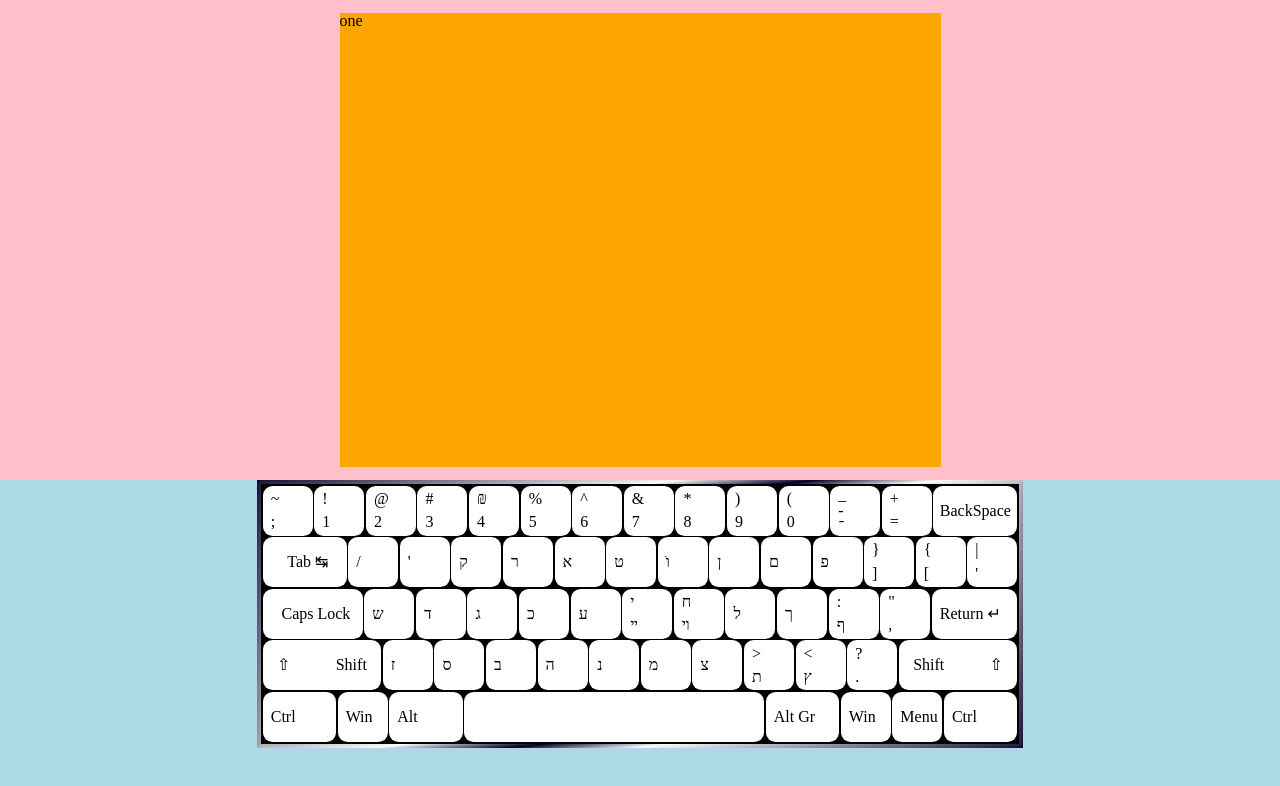
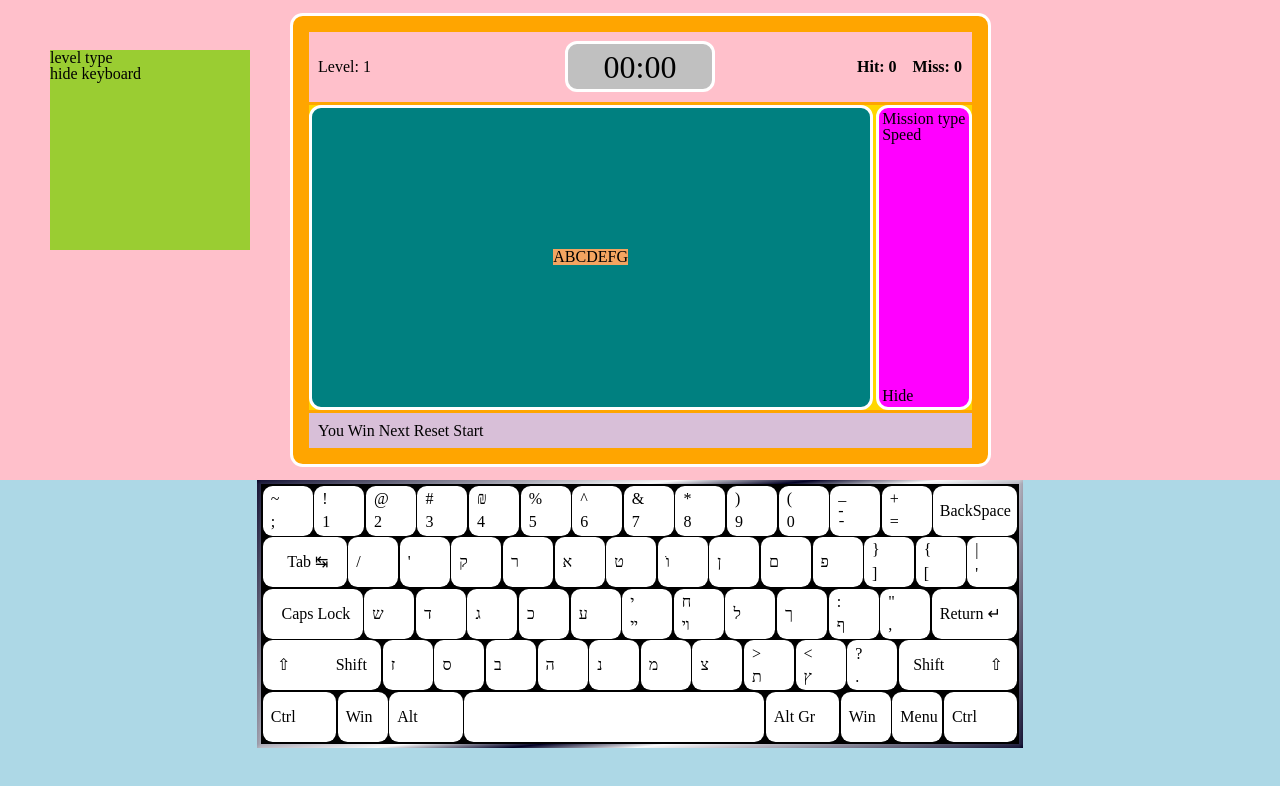
Before and after one commit to webdesignbytom/test-project, a plain HTML site: page index.html in a window 1280 px wide. Drawn offline with Linux system fonts and the light colour scheme.

Commit message:
good set up

```diff
--- a/index.css
+++ b/index.css
@@ -14,3 +14,22 @@ body {
   display: grid;
   grid-template-rows: 1.5fr 1fr;
 }
+
+.game__options {
+  background: yellowgreen;
+  width: 200px;
+  height: 200px;
+  position: fixed;
+  left: 50px;
+  top: 50px;
+}
+
+.timer__options {
+    background: yellowgreen;
+    width: 200px;
+    height: 200px;
+
+    position: fixed;
+    right: 50px;
+    top: 50px;
+  }
--- a/index.html
+++ b/index.html
@@ -13,13 +13,50 @@
       crossorigin="anonymous"
     ></script>
   </head>
+
   <body>
-    <section class="screen__container" id="screen__container">
-      <div class="game__container" id="game__container">one</div>
+    <section class="game__options" id="game__options">
+      <p>level type</p>
+      <p>hide keyboard</p>
     </section>
 
+    <main class="screen__container" id="screen__container">
+      <div class="game__container" id="game__container">
+        <div class="game__info__container" id="game__info__container">
+          <div class="level__container" id="level__container">
+            Level: <span id="level__int">1</span>
+          </div>
+
+          <section class="timer__container" id="timer__container">
+            <p>00:00</p>
+          </section>
+          <div class="accuracy__container">
+            <!-- innner html = hits + {data}  -->
+            <h4>Hit: <span id="hit__container">0</span></h4>
+            <h4>Miss: <span id="miss__container">0</span></h4>
+          </div>
+        </div>
+
+        <div class="middle__container" id="middle__container">
+
+          <div class="game__display" id="game__display">
+            <article class="game__letters" id="game__letters">ABCDEFG</article>
+          </div>
+
+          <div class="controls__container" id="controls__container">
+            <div class="levelType__container" id="levelType__container">Mission type</div>
+            <div class="speed__container" id="speed__container">Speed</div>
+            <div class="hide__keyboard__container" id="hide__keyboard__container">Hide</div>
+          </div>
+        </div>
+
+        <div class="buttons__container" id="buttons__container">
+          You Win Next Reset Start
+        </div>
+      </div>
+    </main>
+
     <section class="keyboard__container" id="keyboard__container">
-
       <div class="keyboard__wrapp" id="keyboard__wrapp">
         <div class="row" id="row__one"></div>
 
--- a/keyboard.css
+++ b/keyboard.css
@@ -11,13 +11,23 @@
 
 .keyboard__wrapp {
   background-color: black;
-  border-image: linear-gradient(137deg, rgba(2,0,36,1) 0%, rgba(250,250,251,1) 40%, rgba(2,0,36,1) 52%, rgba(250,250,251,1) 63%, rgba(2,0,36,1) 100%) 30;
+  border-image: linear-gradient(
+      137deg,
+      rgba(2, 0, 36, 1) 0%,
+      rgba(250, 250, 251, 1) 40%,
+      rgba(2, 0, 36, 1) 52%,
+      rgba(250, 250, 251, 1) 63%,
+      rgba(2, 0, 36, 1) 100%
+    )
+    30;
   border-width: 4px;
-  border-style: solid;  max-width: 781px;
+  border-style: solid;
+
+  max-width: 781px;
   height: fit-content;
 
   display: grid;
-  padding: .1rem;
+  padding: 0.1rem;
   gap: 0.1rem;
 
   overflow: hidden;
@@ -62,7 +72,6 @@ box-shadow: inset  10px -10px 25px rgba(0,0,0,0.6);
 -moz-box-shadow: inset  10px -10px 25px rgba(0,0,0,0.6);
 -webkit-box-shadow: inset  10px -10px 25px rgba(0,0,0,0.6);
 -o-box-shadow: inset  10px -10px 25px rgba(0,0,0,0.6); */
-
 }
 
 .three__flex {
@@ -79,7 +88,6 @@ box-shadow: inset  10px -10px 25px rgba(0,0,0,0.6);
   width: 100%;
   display: flex;
   padding: 0 0.4rem;
-
 }
 .capsLock__key {
   width: 100px;
--- a/screen.css
+++ b/screen.css
@@ -6,12 +6,95 @@
 
   display: grid;
   justify-content: center;
-  padding: .8rem;
+  padding: 0.8rem;
 }
 
 .game__container {
   background-color: orange;
-  max-width: 601px;
-  width: 601px;
+  max-width: 701px;
+  width: 701px;
   height: auto;
+
+  border: 3px solid white;
+  border-radius: 0.8rem;
+  /* border-image: linear-gradient(137deg, rgba(2,0,36,1) 0%, rgba(250,250,251,1) 40%, rgba(2,0,36,1) 52%, rgba(250,250,251,1) 63%, rgba(2,0,36,1) 100%) 30;
+  border-width: 4px;
+  border-style: solid; */
+  display: grid;
+  grid-template-rows: auto 1fr auto;
+  padding: 1rem;
+  gap: 0.2rem;
 }
+
+.game__info__container {
+  background: pink;
+  display: flex;
+  justify-content: space-between;
+  align-items: center;
+  width: 100%;
+
+  padding: 0.6rem;
+}
+
+.timer__container {
+  background: silver;
+  font-size: 2rem;
+  width: 150px;
+  display: flex;
+  justify-content: center;
+  padding: 0.4rem;
+  border: 3px solid white;
+  border-radius: 12px;
+}
+
+.level__container {
+  width: 150px;
+}
+
+.accuracy__container {
+  display: flex;
+  width: 150px;
+  gap: 1rem;
+  justify-content: end;
+  align-items: center;
+}
+
+/* game letter screen and speed */
+.middle__container {
+  background-color: gold;
+  min-height: 100px;
+  width: 100%;
+  display: grid;
+  grid-template-columns: 1fr auto;
+  gap: 0.2rem;
+}
+
+.game__display {
+  background: teal;
+  display: grid;
+  place-content: center;
+  border: 3px solid white;
+  border-radius: 12px;
+}
+
+.controls__container {
+  background: fuchsia;
+  border: 3px solid white;
+  border-radius: 12px;
+
+  display: grid;
+  grid-template-rows: auto 1fr auto;
+
+  padding: 0.2rem;
+}
+
+/* Letters displayed for each level */
+.game__letters {
+   background: sandybrown;
+}
+
+/* Game Buttons */
+.buttons__container {
+  background: thistle;
+  padding: 0.6rem;
+}
```
Lines whose indentation alone changed are shown as unchanged.
